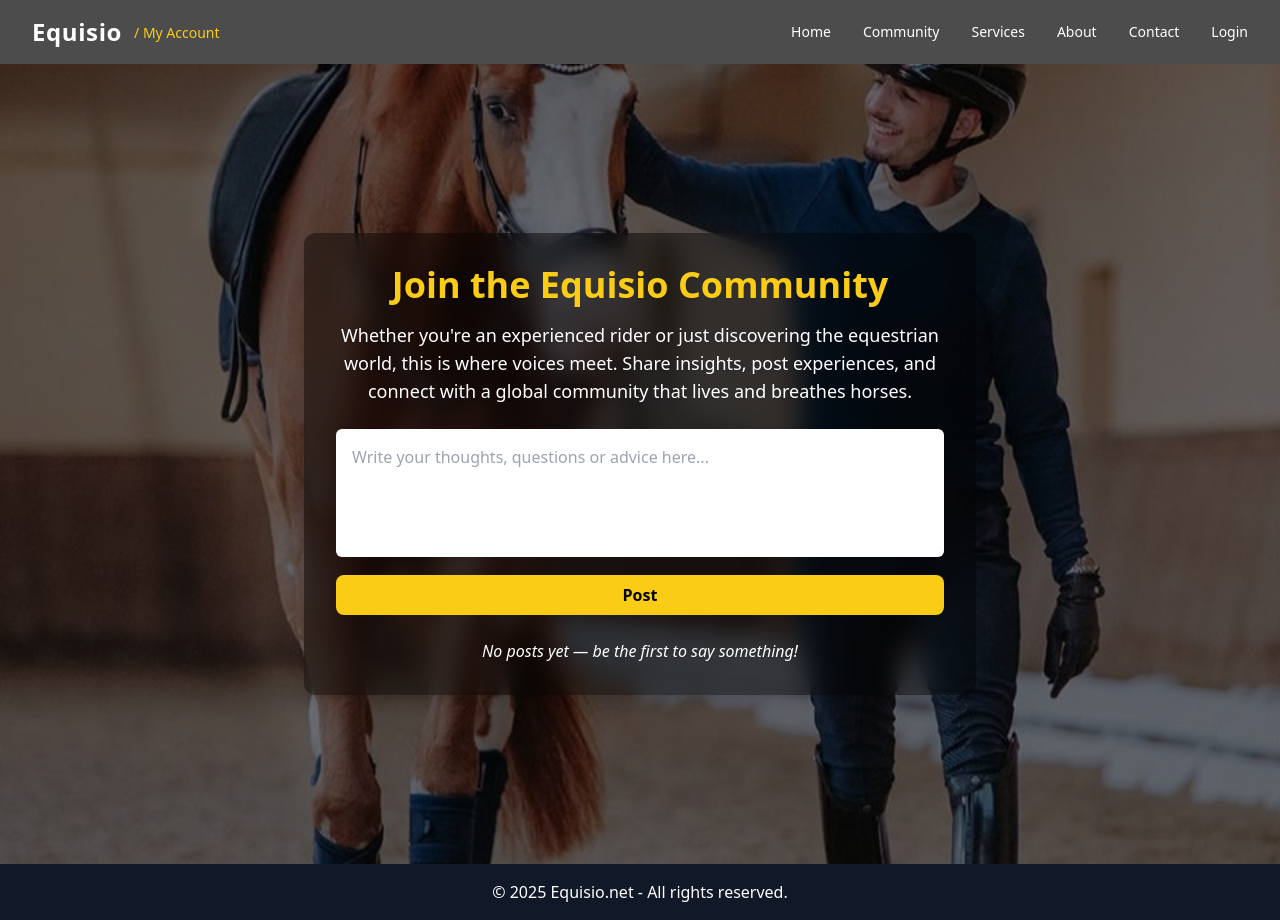
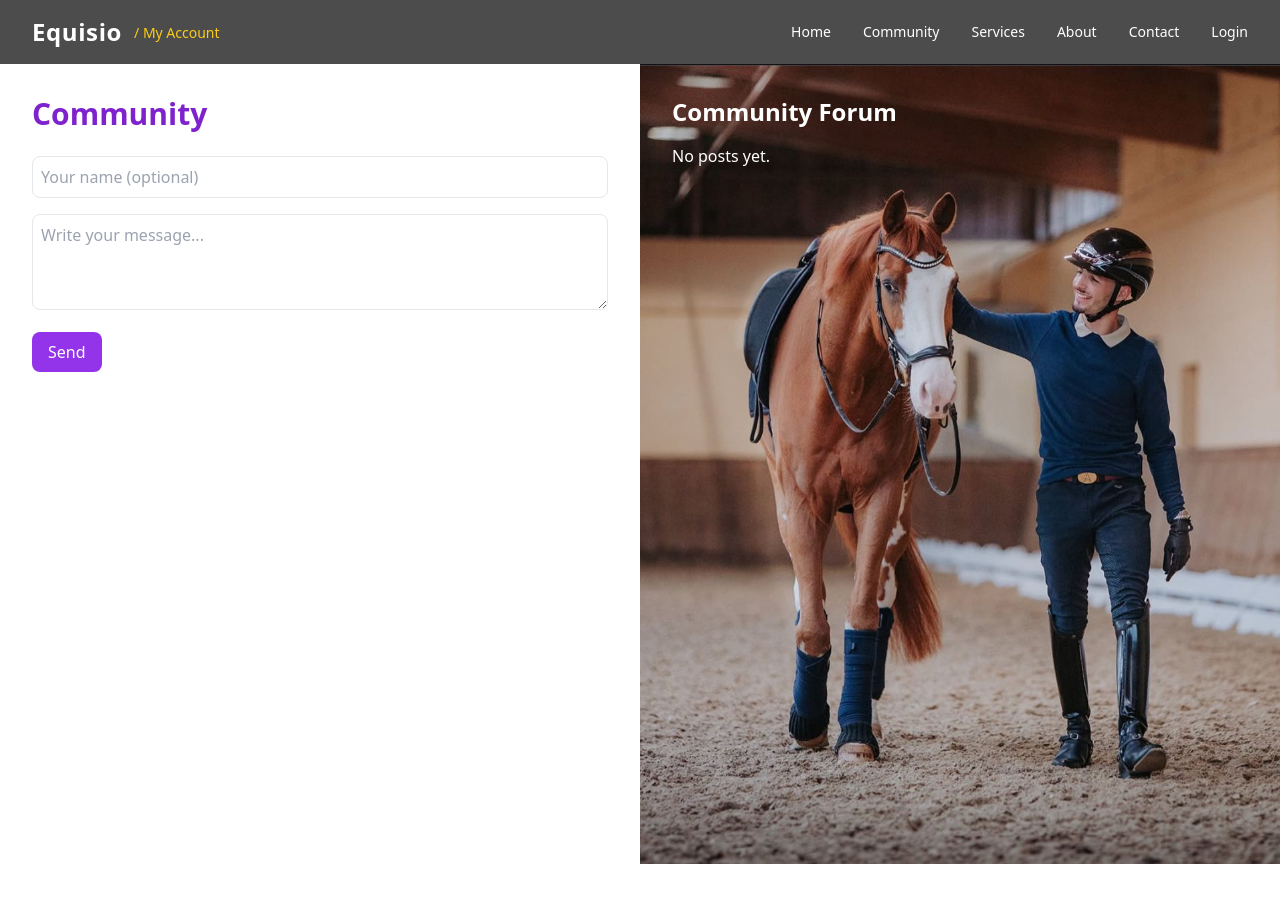
Before and after one commit to Equisio/equisio, a Next.js app: page /community in a window 1280 px wide. After the commit the page ends 864 px from the top, so only its background shows below. Built offline with nearby package versions, Linux system fonts and the light colour scheme.

Commit message:
update community page with replies

```diff
--- a/package.json
+++ b/package.json
@@ -15,8 +15,9 @@
     "i18next": "^25.3.2",
     "lucide-react": "^0.525.0",
     "next": "13.4.10",
+    "next-auth": "^4.24.11",
     "next-i18next": "^15.4.2",
-    "nodemailer": "^7.0.5",
+    "nodemailer": "^6.9.13",
     "react": "18.2.0",
     "react-dom": "18.2.0",
     "react-i18next": "^15.6.0",
--- a/pages/community.tsx
+++ b/pages/community.tsx
@@ -1,70 +1,219 @@
-import { useState } from 'react'
-import Footer from '../components/Footer'
+"use client";
+import { useState, useEffect } from "react";
+
+interface Reply {
+  id: number;
+  author: string;
+  text: string;
+  timestamp: string;
+}
+
+interface Comment {
+  id: number;
+  author: string;
+  text: string;
+  replies: Reply[];
+  timestamp: string;
+}
 
 export default function Community() {
-  const [comment, setComment] = useState('')
-  const [comments, setComments] = useState<string[]>([])
+  const [comments, setComments] = useState<Comment[]>([]);
+  const [name, setName] = useState("");
+  const [message, setMessage] = useState("");
+
+  useEffect(() => {
+    const storedComments = localStorage.getItem("comments");
+    if (storedComments) {
+      setComments(JSON.parse(storedComments));
+    }
+  }, []);
+
+  const saveComments = (newComments: Comment[]) => {
+    setComments(newComments);
+    localStorage.setItem("comments", JSON.stringify(newComments));
+  };
 
   const handleSubmit = (e: React.FormEvent) => {
-    e.preventDefault()
-    if (comment.trim()) {
-      setComments([comment, ...comments])
-      setComment('')
+    e.preventDefault();
+    if (message.trim() === "") return;
+
+    const newComment: Comment = {
+      id: Date.now(),
+      author: name || "Anonymous",
+      text: message,
+      replies: [],
+      timestamp: new Date().toLocaleString(),
+    };
+
+    const updatedComments = [newComment, ...comments];
+    saveComments(updatedComments);
+
+    setName("");
+    setMessage("");
+  };
+
+  const handleReply = (commentId: number, replyAuthor: string, replyText: string) => {
+    if (replyText.trim() === "") return;
+
+    const updatedComments = comments.map((comment) =>
+      comment.id === commentId
+        ? {
+            ...comment,
+            replies: [
+              ...comment.replies,
+              {
+                id: Date.now(),
+                author: replyAuthor || "Anonymous",
+                text: replyText,
+                timestamp: new Date().toLocaleString(),
+              },
+            ],
           }
-  }
+        : comment
+    );
+
+    saveComments(updatedComments);
+  };
 
   return (
-    <>
-      <main
-        className="min-h-screen bg-cover bg-center flex flex-col items-center justify-center px-4 py-20 text-white text-center relative"
-        style={{ backgroundImage: "url('/community.jpeg')" }}
-      >
-        {/* Capa oscura */}
-        <div className="absolute inset-0 bg-black bg-opacity-50 z-0" />
-
-        {/* Fondo translúcido tipo "glassmorphism" */}
-        <div className="relative z-10 max-w-2xl w-full bg-black bg-opacity-40 backdrop-blur-md rounded-xl p-8 shadow-lg">
-          <h1 className="text-4xl font-extrabold text-yellow-400 mb-4 drop-shadow">Join the Equisio Community</h1>
-          <p className="text-lg mb-6 drop-shadow text-white">
-            Whether you're an experienced rider or just discovering the equestrian world, this is where voices meet.
-            Share insights, post experiences, and connect with a global community that lives and breathes horses.
-          </p>
-
-          {/* Formulario de publicación */}
-          <form onSubmit={handleSubmit} className="mb-6">
+    <div className="flex flex-col md:flex-row min-h-screen">
+      {/* Left Side - Form */}
+      <div className="w-full md:w-1/2 p-8 bg-white">
+        <h1 className="text-3xl font-bold text-purple-700 mb-6">Community</h1>
+        <form onSubmit={handleSubmit} className="space-y-4">
+          <input
+            type="text"
+            placeholder="Your name (optional)"
+            value={name}
+            onChange={(e) => setName(e.target.value)}
+            className="w-full border rounded-lg p-2"
+          />
           <textarea
-              value={comment}
-              onChange={(e) => setComment(e.target.value)}
-              placeholder="Write your thoughts, questions or advice here..."
-              className="w-full p-4 text-black rounded-md bg-white resize-none focus:outline-none focus:ring-2 focus:ring-yellow-400"
-              rows={4}
+            placeholder="Write your message..."
+            value={message}
+            onChange={(e) => setMessage(e.target.value)}
+            className="w-full border rounded-lg p-2 h-24"
           />
           <button
             type="submit"
-              className="mt-3 w-full bg-yellow-400 hover:bg-yellow-500 text-black font-semibold py-2 rounded-lg transition"
+            className="bg-purple-600 text-white px-4 py-2 rounded-lg hover:bg-purple-700 transition"
           >
-              Post
+            Send
           </button>
         </form>
+      </div>
 
-          {/* Lista de comentarios */}
-          <div className="space-y-4">
+      {/* Right Side - Forum */}
+      <div
+        className="w-full md:w-1/2 p-8 text-white bg-cover bg-center overflow-y-auto"
+        style={{ backgroundImage: "url('/community.jpeg')" }}
+      >
+        <h2 className="text-2xl font-bold mb-4">Community Forum</h2>
         {comments.length === 0 ? (
-              <p className="text-center text-white italic drop-shadow">No posts yet — be the first to say something!</p>
+          <p>No posts yet.</p>
         ) : (
-              comments.map((c, i) => (
+          <div className="space-y-6">
+            {comments.map((comment) => (
               <div
-                  key={i}
-                  className="bg-white bg-opacity-90 text-gray-800 border border-gray-200 p-4 rounded-lg shadow-sm"
+                key={comment.id}
+                className="bg-black bg-opacity-60 p-4 rounded-lg shadow-md transition transform hover:scale-[1.01]"
               >
-                  <p>{c}</p>
+                {/* Header con avatar */}
+                <div className="flex items-center mb-2">
+                  <div className="w-10 h-10 flex items-center justify-center bg-purple-500 rounded-full font-bold text-white mr-3">
+                    {comment.author.charAt(0).toUpperCase()}
                   </div>
-              ))
+                  <div>
+                    <p className="font-semibold">{comment.author}</p>
+                    <span className="text-xs text-gray-300">{comment.timestamp}</span>
+                  </div>
+                </div>
+
+                {/* Texto */}
+                <p className="mb-2">{comment.text}</p>
+
+                {/* Replies */}
+                <div className="ml-6 mt-2 space-y-2">
+                  {comment.replies.map((reply) => (
+                    <div
+                      key={reply.id}
+                      className="bg-gray-800 bg-opacity-80 p-2 rounded transition"
+                    >
+                      <p className="font-semibold text-sm">{reply.author}</p>
+                      <span className="text-xs text-gray-400">{reply.timestamp}</span>
+                      <p>{reply.text}</p>
+                    </div>
+                  ))}
+
+                  {/* Reply Form Toggle */}
+                  <ReplyForm
+                    onReply={(replyAuthor, replyText) =>
+                      handleReply(comment.id, replyAuthor, replyText)
+                    }
+                  />
+                </div>
+              </div>
+            ))}
+          </div>
         )}
       </div>
     </div>
-      </main>
-      <Footer />
-    </>
-  )
+  );
 }
+
+// Reply Form Component
+function ReplyForm({ onReply }: { onReply: (author: string, text: string) => void }) {
+  const [replyName, setReplyName] = useState("");
+  const [replyText, setReplyText] = useState("");
+  const [showForm, setShowForm] = useState(false);
+
+  const handleSubmit = (e: React.FormEvent) => {
+    e.preventDefault();
+    if (replyText.trim() === "") return;
+    onReply(replyName, replyText);
+    setReplyName("");
+    setReplyText("");
+    setShowForm(false);
+  };
+
+  return (
+    <div className="mt-2">
+      {!showForm ? (
+        <button
+          onClick={() => setShowForm(true)}
+          className="text-purple-400 hover:underline text-sm"
+        >
+          Reply
+        </button>
+      ) : (
+        <form onSubmit={handleSubmit} className="flex flex-col mt-2 space-y-2">
+          <input
+            type="text"
+            placeholder="Your name (optional)"
+            value={replyName}
+            onChange={(e) => setReplyName(e.target.value)}
+            className="border rounded p-1 text-black"
+          />
+          <textarea
+            placeholder="Write a reply..."
+            value={replyText}
+            onChange={(e) => setReplyText(e.target.value)}
+            className="border rounded p-1 text-black h-16"
+          />
+          <div className="flex gap-2">
+            <button type="submit" className="bg-purple-500 text-white px-3 py-1 rounded">
+              Send Reply
+            </button>
+            <button
+              type="button"
+              onClick={() => setShowForm(false)}
+              className="text-gray-300 hover:underline text-sm"
+            >
+              Cancel
+            </button>
+          </div>
+        </form>
+      )}
+    </div>
+  );
+}
```
Also changed, not shown: pages/_app.tsx (+4 -3 lines), 1 other file (tests, documents, lock files or other folders). Lines whose indentation alone changed are shown as unchanged.
